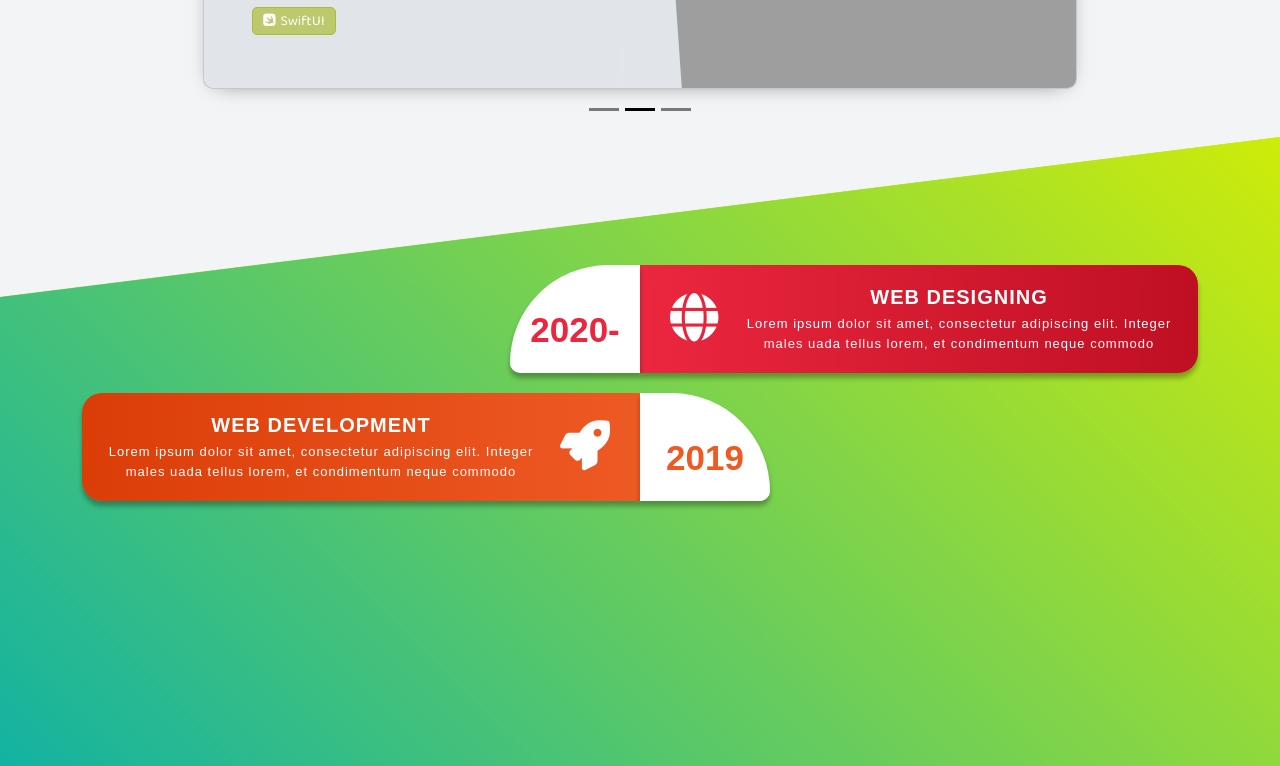
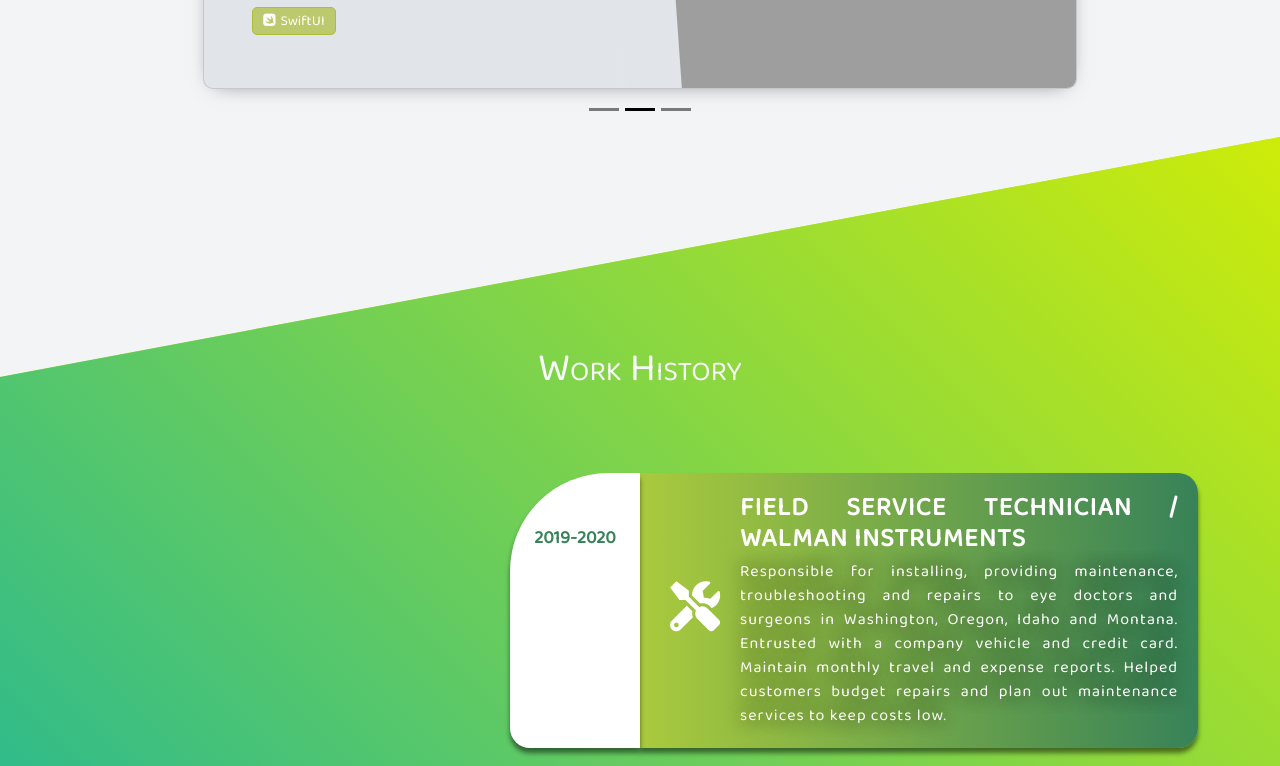
Before and after one commit to TheBeeVirus/react-portfolio, a React (Create React App) app: page / in a window 1280 px wide. Shown: the part 2000-2766 px from the top of the page. Built offline with nearby package versions, Linux system fonts and the light colour scheme; grey boxes are pictures that could not be loaded; a web font is replaced by a local one.

Commit message:
Working on the Work Section

```diff
--- a/src/Interface/CSS/App.css
+++ b/src/Interface/CSS/App.css
@@ -32,6 +32,11 @@
 
   --color-wrkBG: #ceec09;
   --color-wrkBGGrad: #02adb0;
+  --color-wrkDrkText: #378258;
+  --color-wrkLgtText: #ffff;
+  --color-cardLgtGrad: #aaca3d;
+  --color-cardDrkGrad: #378258;
+  --color-wrkShadow: rgba(0, 0, 0, 0.5);
 
   --color-contactBG: #2b3436;
   --color-contactBGGrad: #425462;
--- a/src/Interface/CSS/Work.css
+++ b/src/Interface/CSS/Work.css
@@ -11,6 +11,7 @@
 @media screen and (min-width: 875px) {
     #work {
         padding-top: 8rem;
+        padding-bottom: 25rem;
         /* -webkit-clip-path: polygon(0 20vh, 100% 0, 100% 100%, 0 100%);
         clip-path: polygon(0 20vh, 100% 0, 100% 100%, 0 100%); */
         -webkit-clip-path: polygon(0% 20%, 100% 0%, 100% 100%, 0 80%);
@@ -18,7 +19,7 @@
     }
 }
 .main-timeline{
-    font-family: 'Poppins', sans-serif;
+    /* font-family: 'Poppins', sans-serif; */
     position: relative;
 }
 .main-timeline:after{
@@ -32,27 +33,27 @@
     float: right;
 }
 .main-timeline .timeline-content{
-    color: #fff;
-    background: linear-gradient(to right,#eb273e,#bf0f23);
-    text-align: center;
+    color: var(--color-wrkLgtText);
+    background: linear-gradient(to right, var(--color-cardLgtGrad), var(--color-cardDrkGrad));
+    text-align: justify;
     padding: 20px 20px 20px 100px;
     border-radius: 0 20px 20px 0;
-    box-shadow: 0 5px 5px rgba(0,0,0,0.3);
+    box-shadow: 0 5px 5px var(--color-wrkShadow);
     display: block;
     position: relative;
 }
 .main-timeline .timeline-content:hover{ text-decoration: none; }
 .main-timeline .timeline-year{
-    color: #eb273e;
-    background-color: #fff;
-    font-size: 35px;
+    color: var(--color-wrkDrkText);
+    background-color: var(--color-wrkLgtText);
+    font-size: 18px;
     font-weight: 600;
     text-align: center;
     line-height: 130px;
     width: 130px;
     height: 100%;
-    border-radius: 98px 0 0 10px;
-    box-shadow: 0 5px 5px rgba(0,0,0,0.3);
+    border-radius: 98px 0 0 20px;
+    box-shadow: 0 5px 5px var(--color-wrkShadow);
     position: absolute;
     left: -130px;
     top: 0;
@@ -66,16 +67,17 @@
     top: 50%;
 }
 .main-timeline .title{
-    font-size: 20px;
+    font-size: 26px;
     font-weight: 600;
     text-transform: uppercase;
     letter-spacing: 1px;
     margin: 0 0 5px;
 }
 .main-timeline .description{
-    font-size: 13px;
+    font-size: 16px;
     letter-spacing: 1px;
     margin: 0;
+    text-shadow: 0px 0px 18px var(--color-abtMainTextShadow) !important;
 }
 .main-timeline .timeline:nth-child(even){
     float: left;
@@ -93,24 +95,26 @@
 .main-timeline .timeline:nth-child(even) .timeline-year{
     left: auto;
     right: -130px;
-    border-radius:0 98px 10px 0;
+    border-radius:0 98px 20px 0;
 }
 .main-timeline .timeline:nth-child(even) .timeline-icon{
     right: 30px;
     left: auto;
 }
-.main-timeline .timeline:nth-child(4n+2) .timeline-content{
-    background: linear-gradient(to right,#db3d08,#ee5a24);
+.main-timeline .timeline:nth-child(even) .timeline-content{
+    background: linear-gradient(to right,var(--color-cardDrkGrad),var(--color-cardLgtGrad));
 }
-.main-timeline .timeline:nth-child(4n+2) .timeline-year{ color: #ee5a24; }
-.main-timeline .timeline:nth-child(4n+3) .timeline-content{
+.main-timeline .timeline:nth-child(even) .timeline-year{ color: var(--color-wrkDrkText); }
+
+/* .main-timeline .timeline:nth-child(4n+3) .timeline-content{
     background: linear-gradient(to right,#009432,#037529);
 }
 .main-timeline .timeline:nth-child(4n+3) .timeline-year{ color: #009432; }
 .main-timeline .timeline:nth-child(4n+4) .timeline-content{
     background: linear-gradient(to right,#0e6dcc,#2e86de);
 }
-.main-timeline .timeline:nth-child(4n+4) .timeline-year{ color: #2e86de; }
+.main-timeline .timeline:nth-child(4n+4) .timeline-year{ color: #2e86de; } */
+
 @media screen and (max-width:767px){
     .main-timeline .timeline{
         width: 100%;
@@ -123,10 +127,10 @@
     }
     .main-timeline .timeline .timeline-year,
     .main-timeline .timeline:nth-child(even) .timeline-year{
-        font-size: 25px;
+        font-size: 18px;
         border-radius: 15px 15px 0 0;
         box-shadow: none;
-        width: 100px;
+        width: 150px;
         height: 50px;
         line-height: 50px;
         top: -50px;
--- a/src/Interface/Work.js
+++ b/src/Interface/Work.js
@@ -5,20 +5,24 @@ const Work = () => {
     return (
         <section id="work" className="d-flex min-vh-100">
             <div class="container">
+                <div className="h1 text-center text-light" id="pageHeaderTitle">Work History</div>
                 <div class="row">
                     <div class="col-md-12">
                         <div class="main-timeline">
                             <div class="timeline">
-                                <a href="/#" class="timeline-content">
-                                    <span class="timeline-year">2020-2021</span>
+                                <div class="timeline-content">
+                                    <span class="timeline-year">2019-2020</span>
                                     <div class="timeline-icon">
-                                        <i class="fa fa-globe"></i>
+                                        <i class="fas fa-tools"></i>
                                     </div>
-                                    <h3 class="title">Web Designing</h3>
+                                    <h3 class="title">Field Service Technician / Walman Instruments</h3>
                                     <p class="description">
-                                        Lorem ipsum dolor sit amet, consectetur adipiscing elit. Integer males uada tellus lorem, et condimentum neque commodo
+                                    Responsible for installing, providing maintenance, troubleshooting and repairs to eye doctors and surgeons in
+                                    Washington, Oregon, Idaho and Montana. Entrusted with a company vehicle and credit card. Maintain
+                                    monthly travel and expense reports. Helped customers budget repairs and plan out maintenance
+                                    services to keep costs low.
                                     </p>
-                                </a>
+                                </div>
                             </div>
                             <div class="timeline">
                                 <a href="/#" class="timeline-content">
```
